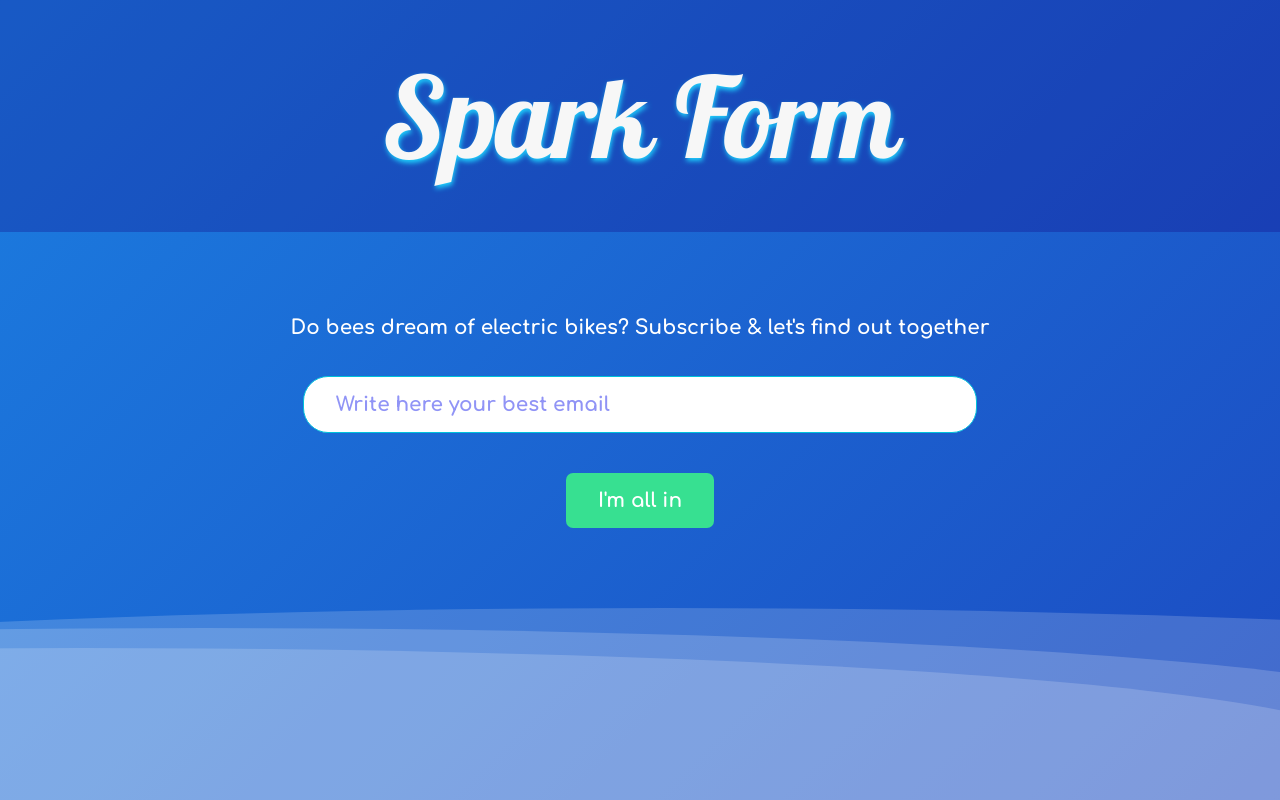
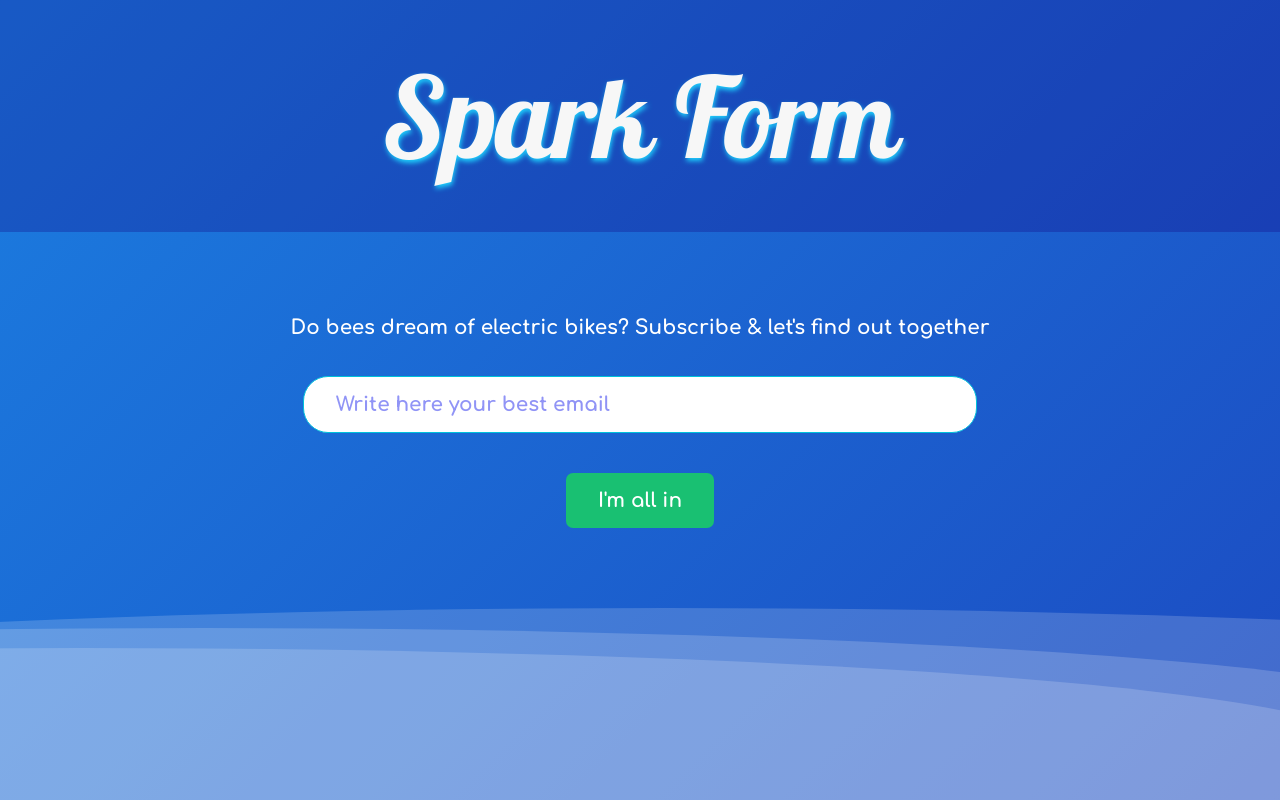
Before and after one commit to clasei/spark-form, a React (Vite) app: page / in a window 1280 px wide. In both pictures the pointer is over the button "I'm all in". Built offline with nearby package versions, Linux system fonts and the light colour scheme.

Commit message:
style updated

```diff
--- a/src/components/signup-form/SignupForm.css
+++ b/src/components/signup-form/SignupForm.css
@@ -43,7 +43,7 @@
   }
 
   .signup-button:hover {
-    background-color: #37e091;
+    background-color: #19c072;
   }
 
 
```
